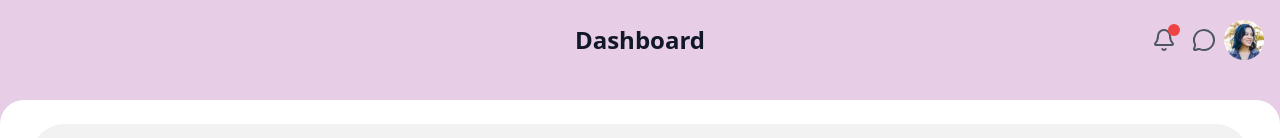
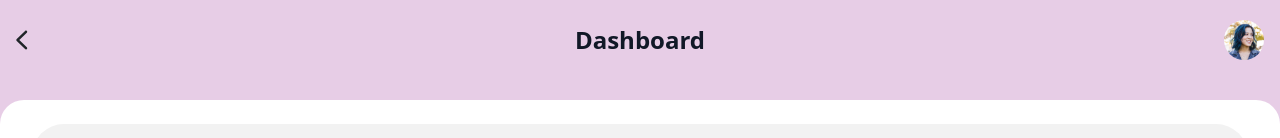
Before and after one commit to Abeloth19/invoice-dashboard, a React (Vite) app: page / in a window 1280 px wide. Shown: the top 138 px of the page. Built offline with nearby package versions, Linux system fonts and the light colour scheme.

Commit message:
Add: Back Icon

```diff
--- a/package.json
+++ b/package.json
@@ -10,7 +10,6 @@
     "preview": "vite preview"
   },
   "dependencies": {
-    "lucide-react": "^0.544.0",
     "react": "^19.1.1",
     "react-dom": "^19.1.1"
   },
--- a/src/components/Header.tsx
+++ b/src/components/Header.tsx
@@ -1,5 +1,5 @@
-import { Bell, MessageCircle, ArrowLeft } from 'lucide-react';
 import { useState, useEffect } from 'react';
+import { ArrowBack } from '../icons/ArrowBack';
 import profileimage from "../assets/profileimage.png";
 
 const Header = () => {
@@ -19,7 +19,7 @@ const Header = () => {
       isScrolled ? 'bg-white' : 'bg-[#e7cde6]'
     } md:relative md:bg-[#e7cde6]`}>
       <div className="relative flex items-center justify-center p-4 md:px-6 md:py-6">
-        <ArrowLeft className="absolute left-4 w-6 h-6 text-gray-800 md:hidden" />
+        <ArrowBack className="absolute left-4 w-3 h-5 text-gray-800" />
         <h1 className="text-lg font-semibold text-gray-900 md:text-2xl">Dashboard</h1>
         <div className="absolute right-4 w-8 h-8 md:w-10 md:h-10 rounded-full overflow-hidden">
           <img
@@ -27,13 +27,6 @@ const Header = () => {
             alt="Profile"
             className="w-full h-full object-cover"
           />
-        </div>
-        <div className="absolute right-16 hidden md:flex items-center gap-4">
-          <div className="relative">
-            <Bell className="w-6 h-6 text-gray-600 hover:text-purple-600 transition-colors cursor-pointer" />
-            <div className="absolute -top-1 -right-1 w-3 h-3 bg-red-500 rounded-full"></div>
-          </div>
-          <MessageCircle className="w-6 h-6 text-gray-600 hover:text-purple-600 transition-colors cursor-pointer" />
         </div>
       </div>
       <div className="md:hidden">
--- /dev/null
+++ b/src/icons/ArrowBack.tsx
@@ -0,0 +1,21 @@
+interface ArrowBackProps {
+  className?: string;
+}
+
+export const ArrowBack = ({ className = "w-[12px] h-[20px]" }: ArrowBackProps) => {
+  return (
+    <svg
+      width="12"
+      height="20"
+      viewBox="0 0 12 20"
+      fill="none"
+      xmlns="http://www.w3.org/2000/svg"
+      className={className}
+    >
+      <path
+        d="M0.303223 10.0068C0.308757 9.81315 0.347493 9.63607 0.419434 9.47559C0.491374 9.3151 0.602051 9.16016 0.751465 9.01074L9.06885 0.958984C9.3068 0.721029 9.6001 0.602051 9.94873 0.602051C10.1812 0.602051 10.3914 0.657389 10.5796 0.768066C10.7733 0.878743 10.9255 1.02816 11.0361 1.21631C11.1523 1.40446 11.2104 1.61475 11.2104 1.84717C11.2104 2.19027 11.0804 2.49186 10.8203 2.75195L3.2998 9.99854L10.8203 17.2534C11.0804 17.519 11.2104 17.8206 11.2104 18.1582C11.2104 18.3962 11.1523 18.6092 11.0361 18.7974C10.9255 18.9855 10.7733 19.1349 10.5796 19.2456C10.3914 19.3618 10.1812 19.4199 9.94873 19.4199C9.6001 19.4199 9.3068 19.2982 9.06885 19.0547L0.751465 11.0029C0.596517 10.8535 0.483073 10.6986 0.411133 10.5381C0.339193 10.3721 0.303223 10.195 0.303223 10.0068Z"
+        fill="#212529"
+      />
+    </svg>
+  );
+};
```
Also changed, not shown: 1 other file (tests, documents, lock files or other folders).
